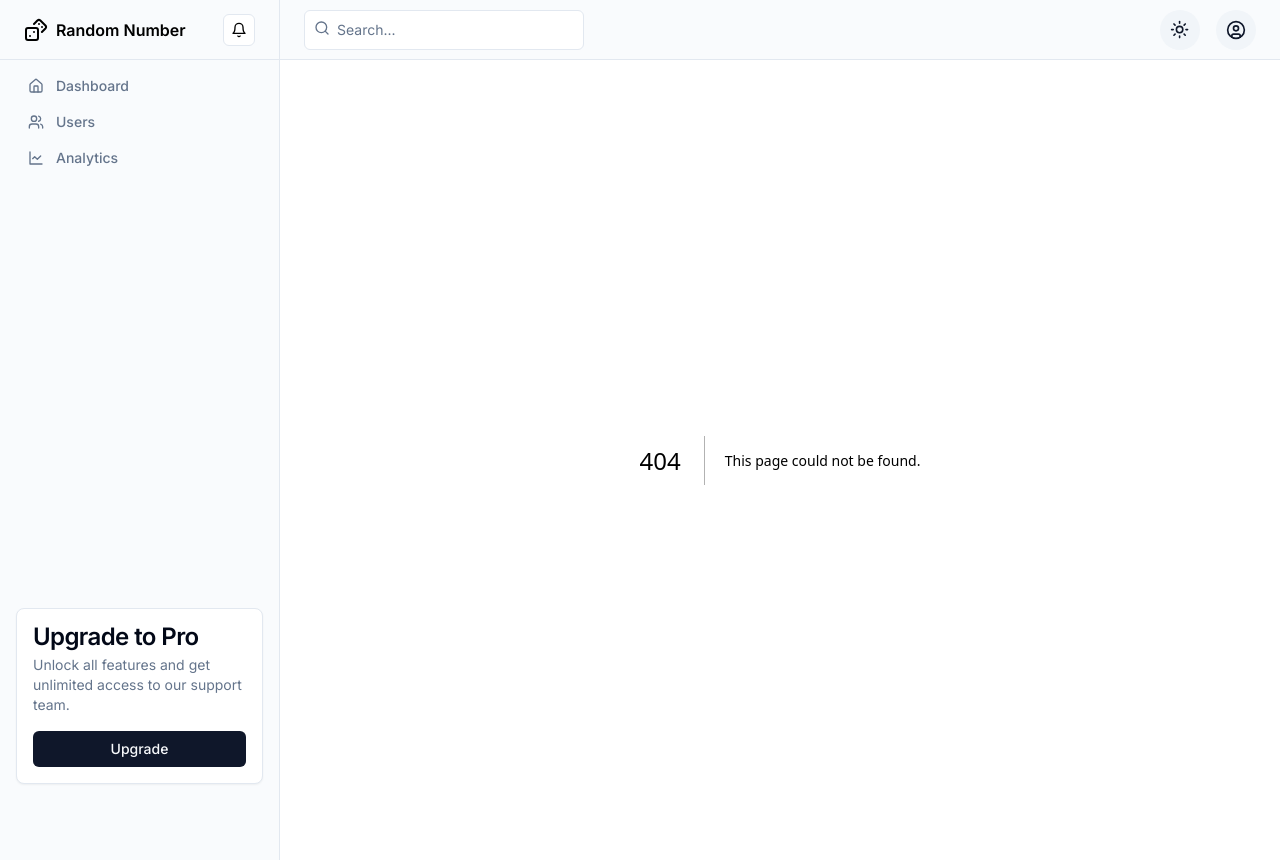
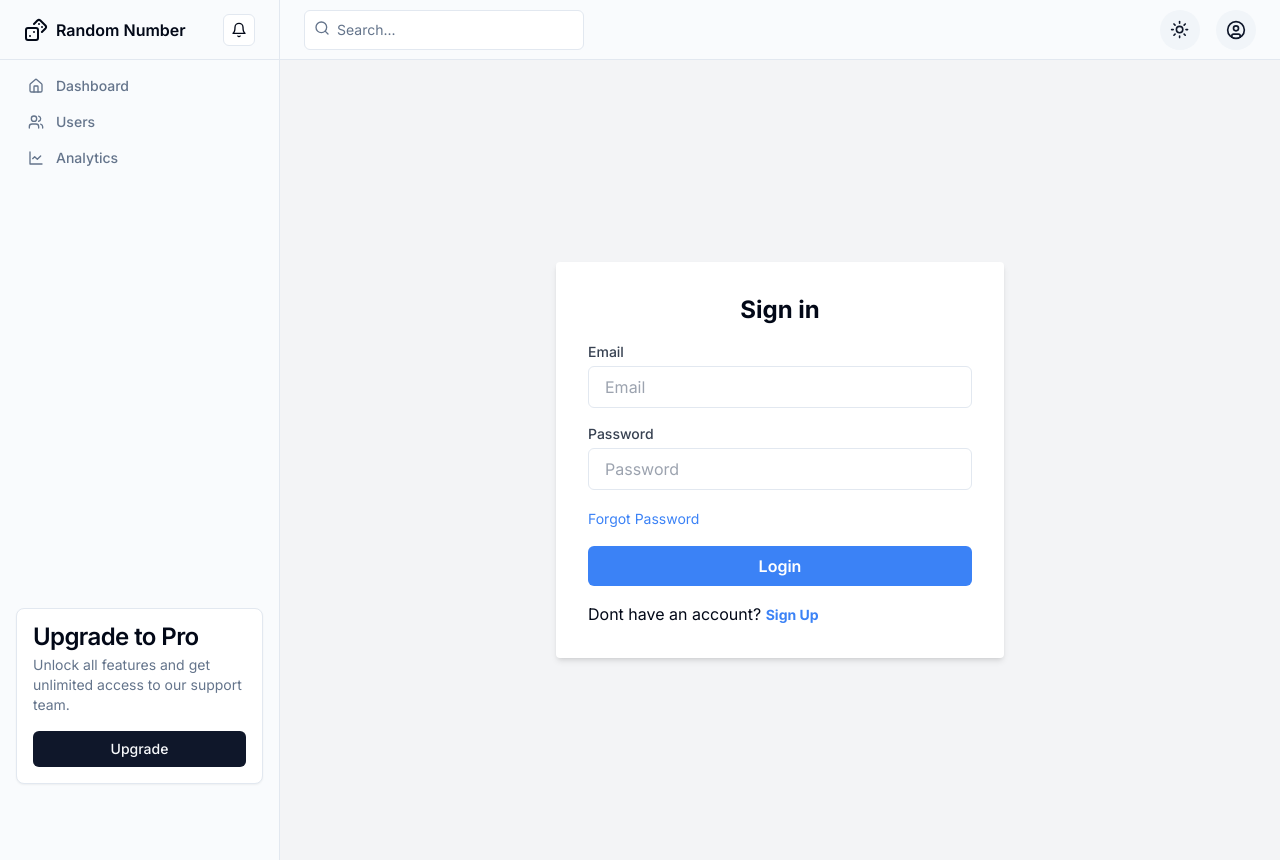
Before and after one commit to btdat1412/random-number, a Next.js app: page /login in a window 1280 px wide. Before the commit this address had no page. Built offline with nearby package versions, Linux system fonts and the light colour scheme.

Commit message:
Login Page

```diff
--- /dev/null
+++ b/app/login/page.tsx
@@ -0,0 +1,61 @@
+"use client"
+import { useState } from "react";
+
+const Login = () => {
+    const [email, setEmail] = useState('');
+    const [password, setPassword] = useState('');
+
+    const handleSubmit = (e: any) => {
+        e.preventDefault();
+        // Handle form submission
+        console.log('Email:', email);
+        console.log('Password:', password);
+    };
+
+    return (
+        <div className="flex items-center justify-center min-h-screen bg-gray-100">
+            <div className="w-full max-w-md p-8 space-y-4 bg-white rounded shadow-md">
+                <h2 className="text-2xl font-bold text-center">Sign in</h2>
+                <form onSubmit={handleSubmit} className="space-y-4">
+                    <div>
+                        <label htmlFor="email" className="block text-sm font-medium text-gray-700">
+                            Email
+                        </label>
+                        <input
+                            id="email"
+                            type="email"
+                            value={email}
+                            placeholder="Email"
+                            onChange={(e) => setEmail(e.target.value)}
+                            required
+                            className="block w-full px-4 py-2 mt-1 border rounded-md focus:outline-none focus:ring-2 focus:ring-blue-500"
+                        />
+                    </div>
+                    <div>
+                        <label htmlFor="password" className="block text-sm font-medium text-gray-700">
+                            Password
+                        </label>
+                        <input
+                            id="password"
+                            type="password"
+                             placeholder="Password"
+                            value={password}
+                            onChange={(e) => setPassword(e.target.value)}
+                            required
+                            className="block w-full px-4 py-2 mt-1 border rounded-md focus:outline-none focus:ring-2 focus:ring-blue-500"
+                        />
+                    </div>
+                    <div><a href="#" className="text-sm text-blue-500 hover:underline">Forgot Password</a></div>
+                    <button
+                        type="submit"
+                        className="w-full px-4 py-2 font-semibold text-white bg-blue-500 rounded-md hover:bg-blue-600 focus:outline-none focus:ring-2 focus:ring-blue-500"
+                    >
+                        Login
+                    </button>
+                    <div>Dont have an account? <a href="#" className="text-sm text-blue-500 hover:underline font-bold">Sign Up</a></div>
+                </form>
+            </div>
+        </div>
+    );
+};
+export default Login;
```
Also changed, not shown: 1 other file (tests, documents, lock files or other folders).
